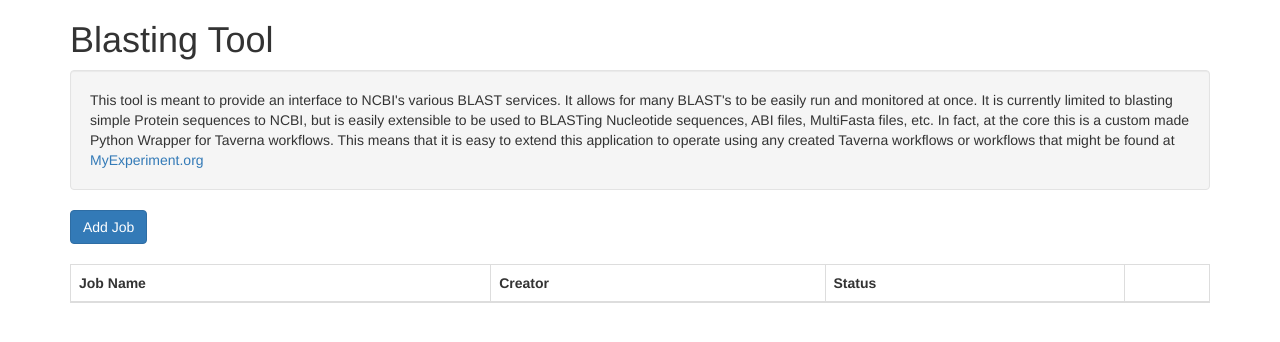
After one commit to mittonface/bioinformatics-blaster, a Django app: template blaster/templates/list.html in a window 1280 px wide. The commit adds this page. Shown: the top 342 px of the page. Run offline with Django 3.2, Linux system fonts and the light colour scheme; the template is opened without the code that fills it, so the values that code supplies are empty; parts of the project's set-up code (start-up, migrations or seed data) failed here and were passed over; some libraries are stand-ins or nearby versions.

Commit message:
most of the major functionality (needed for this assignment) is in

```diff
--- a/blaster/models.py
+++ b/blaster/models.py
@@ -23,6 +23,10 @@ class Job(models.Model):
     status = models.CharField(max_length=1,
                               choices = STATUS_CHOICES,
                               default = "R")
+    email = models.CharField(max_length=200)
+
+    def __unicode__(self):
+        return self.name
 
 
 # FASTA files may come from ABI files or be uploaded directly. In the first
--- /dev/null
+++ b/blaster/templates/list.html
@@ -0,0 +1,53 @@
+<!DOCTYPE html>
+<html>
+<head>
+
+    <title>Job List</title>
+    <link href="//netdna.bootstrapcdn.com/bootstrap/3.1.1/css/bootstrap.min.css" rel="stylesheet">
+    <meta name="viewport" content="width=device-width, initial-scale=1">
+</head>
+
+<body>
+    <div class="container">
+
+        <h1>Blasting Tool</h1>
+
+        <p class="well"> This tool is meant to provide an interface to NCBI's various BLAST services. It allows for many BLAST's
+        to be easily run and monitored at once. It is currently limited to blasting simple Protein sequences to NCBI,
+        but is easily extensible to be used to BLASTing Nucleotide sequences, ABI files, MultiFasta files, etc. In fact,
+        at the core this is a custom made Python Wrapper for Taverna workflows. This means that it is easy to extend this
+        application to operate using any created Taverna workflows or workflows that might be found at <a href="http://myexperiment.org">MyExperiment.org</a>
+        </p>
+
+        <a href="{% url 'add_job'  %}" class="btn btn-primary">Add Job</a>
+        <br/><br/>
+        <table class="table table-striped table-bordered table-hover">
+            <thead>
+                <th>Job Name</th>
+                <th>Creator</th>
+                <th>Status</th>
+                <th></th>
+            </thead>
+            {% for w in workflows %}
+            {% if w.status == 'Complete' %}
+            <tr class="success">
+            {% elif w.status == "Failed" %}
+            <tr class="danger">
+            {% elif w.status == "Running" %}
+            <tr class="info">
+            {% else %}
+            <tr>
+            {% endif %}
+                <td>{{ w.job.name }}</td>
+                <td>{{ w.job.email }}</td>
+                <td>{{ w.status }}</td>
+                <td><a href="{% url 'view_job' w.job.id %}" class="btn btn-default">View</a>
+                <a href="{% url 'delete_job' w.job.id %}" class="btn btn-danger">Delete</a></td>
+            </tr>
+            {% endfor %}
+        </table>
+
+    </div>
+</body>
+
+</html>
--- a/blaster/urls.py
+++ b/blaster/urls.py
@@ -4,5 +4,8 @@ from django.contrib import admin
 admin.autodiscover()
 
 urlpatterns = patterns('blaster.views',
-    url(r'new/?$', 'add_job', name='add_job'),
+    url(r'/new/?$', 'add_job', name='add_job'),
+    url(r'/view/(?P<job_id>\d+)', 'view_job', name='view_job'),
+    url(r'/delete/(?P<job_id>\d+)', 'delete_job', name='delete_job'),
+    url(r'$', 'view_jobs', name='view_jobs'),
 )
```
Also changed, not shown: blaster/templates/add.html (+32 -19 lines), blaster/templates/job_detail.html (added, +53 -0 lines), blaster/views.py (+50 -4 lines), db.sqlite3.
